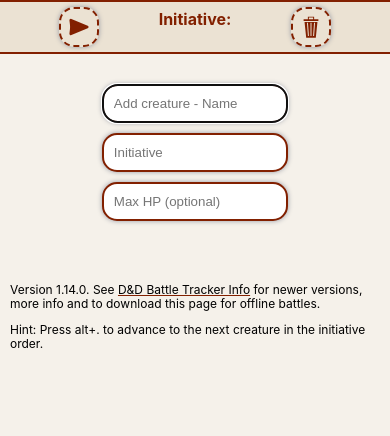
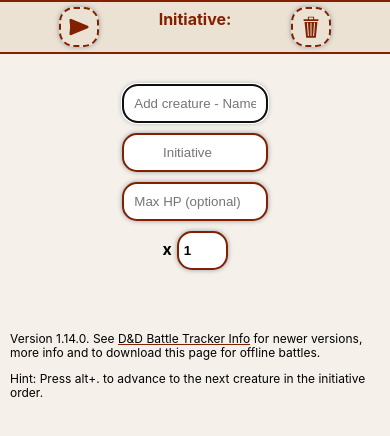
Before and after one commit to Paul-Ladyman/dnd-battle-tracker, a React (Create React App) app: page / in a window 390 px wide. Shown: the top 436 px of the page. Built offline with nearby package versions, Linux system fonts and the light colour scheme.

Commit message:
Allow a group of creatures to be added to the battle at once
* Allow a group of creatures to be added to the battle at once

* Improve new creature form styling across devices

* Add multiplier sign to create creature form

```diff
--- a/src/App.css
+++ b/src/App.css
@@ -180,7 +180,7 @@ a:hover {
 /* Create creature form */
 
 .create-creature-form {
-  width: 50%;
+  width: 60%;
   margin-top: 40px;
   grid-gap: 11px;
   grid-row-gap: 10px;
@@ -191,17 +191,19 @@ a:hover {
 
 .create-creature-form--item {
   display: flex;
-  grid-column: span 5;
+  align-items: baseline;
 }
 
-/*
- * Ensure last row of create creature form is centered on screens large enough to support
- * the form on 2 rows but not large enough to support it on 1.
- */
-@media only screen and (min-width: 700px) and (max-width: 1024px) {
-  .create-creature-form--item__last {
-    grid-column: 3 / span 6;
-  }
+.create-creature-form--item__text {
+  grid-column: span 6;
+}
+
+.create-creature-form--item__number {
+  grid-column: span 4;
+}
+
+.create-creature-form--item__small-number {
+  grid-column: span 2;
 }
 
 .create-creature-form--input {
@@ -212,8 +214,53 @@ a:hover {
   box-shadow: 0 0 5px #979AA4;
 }
 
+.create-creature-form--input__small-number {
+  padding-left: 5px;
+  font-weight: bold;
+}
+
+.create-creature-form--multiplier {
+  margin-right: 5px;
+  font-weight: bold;
+}
+
 .create-creature-form--input__error {
-  border: 4px solid red;
+  border: 2px solid red;
+}
+
+/*
+ * Ensure create creature form is centered on multiple rows on small screens
+ */
+@media only screen and (max-width: 825px) {
+  .create-creature-form {
+    grid-template-columns: repeat(6, 25px);
+  }
+
+  .create-creature-form--item__text {
+    grid-column: 2 / span 4;
+  }
+
+  .create-creature-form--item__number {
+    grid-column: 2 / span 4;
+  }
+
+  .create-creature-form--item__small-number {
+    grid-column: 3 / span 2;
+  }
+
+  .create-creature-form--input {
+    text-align: center;
+  }
+
+  .create-creature-form--input__small-number {
+    text-align: left;
+  }
+}
+
+@media only screen and (max-width: 375px) {
+  .create-creature-form--item__text {
+    grid-column: span 6;
+  }
 }
 
 /* Creatures */
--- a/src/BattleManager.js
+++ b/src/BattleManager.js
@@ -92,17 +92,34 @@ export function removeCreature(state, creatureId) {
   return {...state, creatures, creatureCount, activeCreature};
 };
 
+function createCreatures(creatureIdCount, creature, multiplier) {
+  if (multiplier <= 1) {
+    return [ createCreature(creatureIdCount, creature) ];
+  }
+
+  let creatures = [];
+  for (let i = 0; i < multiplier; i++) {
+    const name = `${creature.name} #${i + 1}`;
+    creatures.push(createCreature(creatureIdCount + i, { ...creature, name }));
+  }
+
+  return creatures;
+}
+
 export function addCreature(state, creature) {
-  const newCreature = createCreature(state.creatureIdCount, creature);
-  const creatures = sortCreatures([...state.creatures, newCreature]);
+  const { multiplier, ...creatureStats } = creature;
+  const creatureMultiplier = multiplier || 1;
+
+  const newCreatures = createCreatures(state.creatureIdCount, creatureStats, creatureMultiplier);
+  const creatures = sortCreatures([...state.creatures, ...newCreatures]);
   const currentlyActiveCreature = state.creatures[state.activeCreature];
 
   let activeCreature = state.activeCreature;
   if (state.round > 0) {
     activeCreature = findCreatureIndex(creatures, currentlyActiveCreature);
   }
-  const creatureCount = state.creatureCount + 1;
-  const creatureIdCount = state.creatureIdCount + 1;
+  const creatureCount = state.creatureCount + creatureMultiplier;
+  const creatureIdCount = state.creatureIdCount + creatureMultiplier;
 
   return {...state, creatures, creatureCount, creatureIdCount, activeCreature};
 };
--- a/src/CreateCreatureForm.js
+++ b/src/CreateCreatureForm.js
@@ -1,6 +1,24 @@
 import React, { Component } from 'react';
 
 class CreateCreatureForm extends Component {
+  static formErrors(name, initiative, healthPoints, multiplier) {
+    const nameError = name === '';
+    const initiativeError = initiative === '';
+    const healthError = healthPoints <= 0;
+    const multiplierError = multiplier <= 0 || multiplier > 50;
+
+    if (nameError || initiativeError || healthError || multiplierError) {
+      return {
+        nameError,
+        initiativeError,
+        healthError,
+        multiplierError
+      };
+    }
+
+    return undefined;
+  }
+
   constructor(props) {
     super(props);
 
@@ -8,9 +26,11 @@ class CreateCreatureForm extends Component {
       name: '',
       initiative: '',
       healthPoints: '',
+      multiplier: 1,
       nameError: false,
       initiativeError: false,
-      healthError: false
+      healthError: false,
+      multiplierError: false
     };
 
     this.state = this.initialState;
@@ -45,16 +65,24 @@ class CreateCreatureForm extends Component {
         undefined :
         parseInt(state.healthPoints);
 
-      if (state.name === '' || state.initiative === '' || healthPoints <= 0) {
-        const nameError = state.name === '';
-        const initiativeError = state.initiative === '';
-        const healthError = healthPoints <= 0;
-        return this.setState({...this.state, nameError, initiativeError, healthError});
+      const multiplier = state.multiplier === '' ?
+        0 :
+        parseInt(state.multiplier);
+
+      const errors = CreateCreatureForm.formErrors(
+        state.name,
+        state.initiative,
+        healthPoints,
+        multiplier
+      );
+
+      if (errors) {
+        return this.setState({...this.state, ...errors});
       }
 
       const initiative = parseInt(state.initiative);
 
-      const creature = {...state, healthPoints, initiative};
+      const creature = {...state, healthPoints, initiative, multiplier};
 
       this.resetForm();
       this.props.createCreature(creature);
@@ -62,22 +90,27 @@ class CreateCreatureForm extends Component {
   }
 
   render() {
-    const {name, initiative, healthPoints, nameError, initiativeError, healthError} = this.state;
+    const { name, initiative, healthPoints, multiplier, nameError, initiativeError, healthError, multiplierError } = this.state;
     const inputClass = 'create-creature-form--input';
     const inputErrorClass = 'create-creature-form--input__error';
     const nameClass = nameError ? `${inputClass} ${inputErrorClass}` : inputClass;
     const initiativeClass = initiativeError ? `${inputClass} ${inputErrorClass}` : inputClass;
     const healthClass = healthError ? `${inputClass} ${inputErrorClass}` : inputClass;
+    const multiplierClass = multiplierError ? `${inputClass} ${inputErrorClass}` : inputClass;
     return (
       <form className="create-creature-form" onKeyDown={this.formHandler}>
-        <div className="create-creature-form--item">
-          <input className={nameClass} type="text" name="name" placeholder="Add creature - Name" value={name} onChange={this.handleChange} ref={this.nameInput}/>
+        <div className="create-creature-form--item create-creature-form--item__text">
+          <input className={nameClass} type="text" required name="name" placeholder="Add creature - Name" value={name} onChange={this.handleChange} ref={this.nameInput}/>
         </div>
-        <div className="create-creature-form--item">
-          <input className={initiativeClass} type="number" name="initiative" placeholder="Initiative" value={initiative} onChange={this.handleChange}/>
+        <div className="create-creature-form--item create-creature-form--item__number">
+          <input className={initiativeClass} type="number" required name="initiative" placeholder="Initiative" value={initiative} onChange={this.handleChange}/>
         </div>
-        <div className="create-creature-form--item create-creature-form--item__last">
-          <input className={healthClass} type="number" name="healthPoints" placeholder="Max HP (optional)" value={healthPoints} onChange={this.handleChange}/>
+        <div className="create-creature-form--item create-creature-form--item__number">
+          <input className={healthClass} type="number" min="1" name="healthPoints" placeholder="Max HP (optional)" value={healthPoints} onChange={this.handleChange}/>
+        </div>
+        <div className="create-creature-form--item create-creature-form--item__small-number">
+          <div className="create-creature-form--multiplier">x</div>
+          <input className={`${multiplierClass} ${inputClass}__small-number`} type="number" min="1" max="50" name="multiplier" value={multiplier} onChange={this.handleChange}/>
         </div>
       </form>
     );
```
Also changed, not shown: 1 other file (tests, documents, lock files or other folders).
